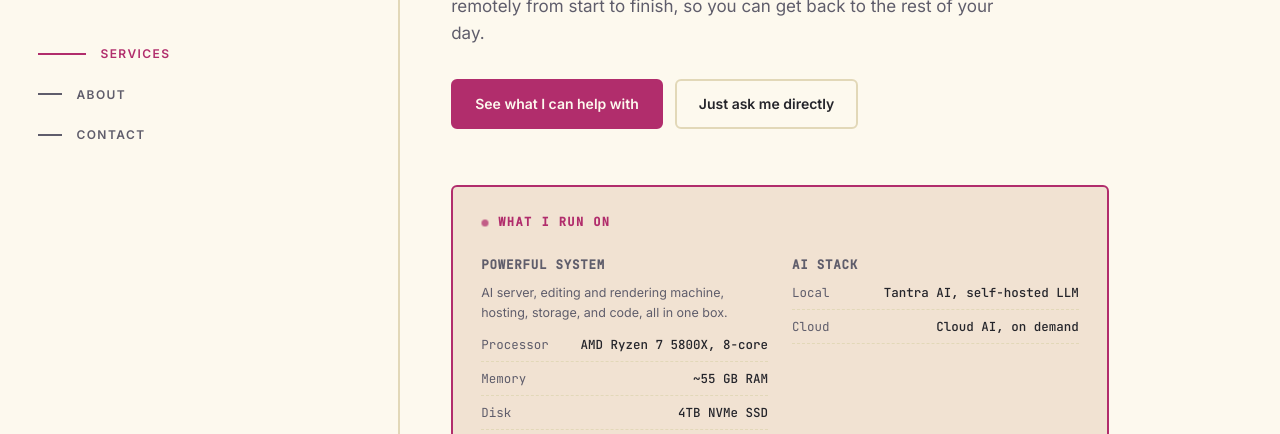
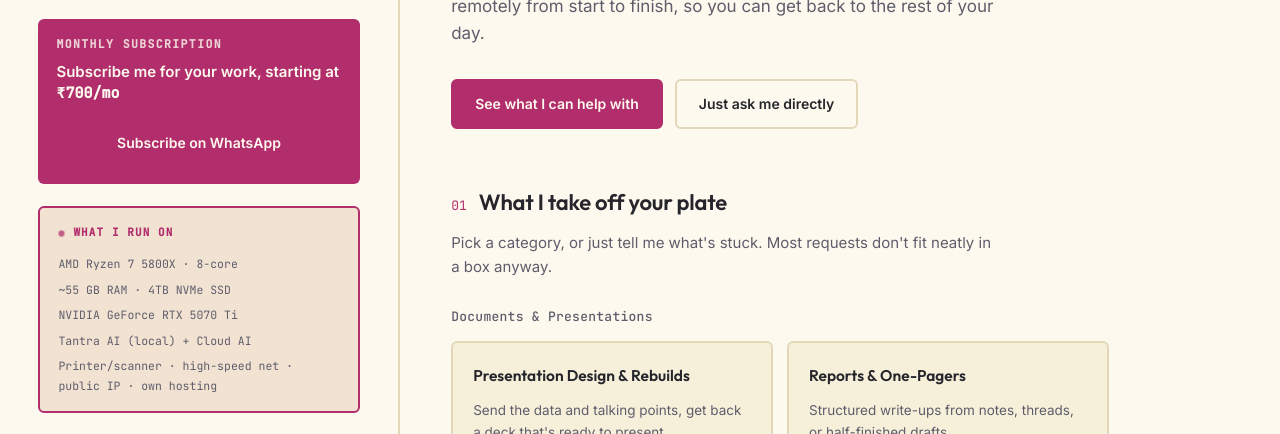
Before and after one commit to imvijaychaurasia/hussle, a website: page public/index.html in a window 1280 px wide. Shown: the part 255-689 px from the top of the page. Drawn offline with Linux system fonts and the light colour scheme.

Commit message:
Move subscribe CTA and "what I run on" panel into the sidebar
Both now live under the bio, above nav, on every page instead of
inline in the content column. Compact single-column layout for the
sidebar's width, sidebar made scrollable if content ever exceeds
viewport height.

```diff
--- a/public/index.html
+++ b/public/index.html
@@ -19,6 +19,26 @@
       <p class="name">Vijay Chaurasia</p>
       <p class="role mono">On-demand digital help</p>
       <p class="bio">Anything and everything in the digital and remote space: presentations, video, IT, DevOps, security, data, and more, so you can spend your time elsewhere.</p>
+
+      <div class="side-panel side-subscribe">
+        <p class="subscribe-eyebrow mono">Monthly subscription</p>
+        <p class="side-subscribe-line">Subscribe me for your work, starting at <span class="mono">&#8377;700/mo</span></p>
+        <a id="subscribe-whatsapp" class="btn btn-primary side-subscribe-btn" href="#" target="_blank" rel="noopener">Subscribe on WhatsApp</a>
+      </div>
+
+      <div class="side-panel side-rig">
+        <div class="side-panel-head">
+          <span class="rig-dot"></span>
+          <span class="rig-badge mono">What I run on</span>
+        </div>
+        <ul class="side-rig-list mono">
+          <li>AMD Ryzen 7 5800X &middot; 8-core</li>
+          <li>~55 GB RAM &middot; 4TB NVMe SSD</li>
+          <li>NVIDIA GeForce RTX 5070 Ti</li>
+          <li>Tantra AI (local) + Cloud AI</li>
+          <li>Printer/scanner &middot; high-speed net &middot; public IP &middot; own hosting</li>
+        </ul>
+      </div>
 
       <ul class="side-nav">
         <li><a href="#services" data-section="services"><span class="bar"></span>Services</a></li>
@@ -58,40 +78,6 @@
       <div class="cta-row hero-in delay-3">
         <a href="#services" class="btn btn-primary">See what I can help with</a>
         <a href="#contact" class="btn btn-ghost">Just ask me directly</a>
-      </div>
-    </section>
-
-    <section class="rig hero-in delay-4">
-      <div class="rig-head">
-        <span class="rig-dot"></span>
-        <span class="rig-badge mono">What I run on</span>
-      </div>
-      <div class="rig-grid">
-        <div class="rig-block">
-          <h3 class="mono">Powerful system</h3>
-          <p class="rig-sub">AI server, editing and rendering machine, hosting, storage, and code, all in one box.</p>
-          <ul class="rig-specs mono">
-            <li><span class="rig-label">Processor</span><span class="rig-value">AMD Ryzen 7 5800X, 8-core</span></li>
-            <li><span class="rig-label">Memory</span><span class="rig-value">~55 GB RAM</span></li>
-            <li><span class="rig-label">Disk</span><span class="rig-value">4TB NVMe SSD</span></li>
-            <li><span class="rig-label">GPU</span><span class="rig-value">NVIDIA GeForce RTX 5070 Ti</span></li>
-          </ul>
-        </div>
-        <div class="rig-block">
-          <h3 class="mono">AI stack</h3>
-          <ul class="rig-specs mono">
-            <li><span class="rig-label">Local</span><span class="rig-value">Tantra AI, self-hosted LLM</span></li>
-            <li><span class="rig-label">Cloud</span><span class="rig-value">Cloud AI, on demand</span></li>
-          </ul>
-        </div>
-        <div class="rig-block">
-          <h3 class="mono">Other resources</h3>
-          <ul class="rig-specs mono">
-            <li><span class="rig-label">Print/Scan</span><span class="rig-value">Colour printer and scanner</span></li>
-            <li><span class="rig-label">Network</span><span class="rig-value">High-speed internet, public IP</span></li>
-            <li><span class="rig-label">Hosting</span><span class="rig-value">Own hosting service</span></li>
-          </ul>
-        </div>
       </div>
     </section>
 
@@ -151,24 +137,9 @@
       </div>
     </section>
 
-    <section id="subscribe" class="section">
+    <section id="contact" class="section">
       <div class="section-head">
         <span class="section-num mono">04</span>
-        <h2>Prefer ongoing help?</h2>
-      </div>
-      <div class="subscribe reveal">
-        <div>
-          <p class="subscribe-eyebrow mono">Monthly subscription</p>
-          <p class="subscribe-price-line">Starting at <span class="subscribe-price mono">&#8377;700/mo</span></p>
-          <p class="subscribe-sub">Skip the per-task back and forth. Subscribe for recurring help and I'll work out a plan that fits what you actually need.</p>
-        </div>
-        <a id="subscribe-whatsapp" class="btn btn-primary" href="#" target="_blank" rel="noopener">Subscribe on WhatsApp</a>
-      </div>
-    </section>
-
-    <section id="contact" class="section">
-      <div class="section-head">
-        <span class="section-num mono">05</span>
         <h2>Got something you need done?</h2>
       </div>
       <p class="section-sub">Send a message with what you need and roughly when you need it by.</p>
--- a/public/styles.css
+++ b/public/styles.css
@@ -70,6 +70,7 @@ a { color: inherit; }
   flex-direction: column;
   justify-content: space-between;
   border-right: 2px solid var(--border);
+  overflow-y: auto;
 }
 
 .sidebar-top .name {
@@ -195,29 +196,28 @@ a { color: inherit; }
   margin-bottom: 56px;
 }
 
-/* "What I run on" highlight panel */
+/* Sidebar highlight panels: subscribe + "what I run on" */
 
-.rig {
-  border: 2px solid var(--accent);
+.side-panel {
   border-radius: var(--radius);
-  padding: 26px 28px;
-  margin-bottom: 88px;
-  background: color-mix(in srgb, var(--accent) 7%, var(--bg-alt));
+  padding: 16px 18px;
+  margin-top: 22px;
 }
 
-.rig-head {
+.side-panel-head {
   display: flex;
   align-items: center;
-  gap: 9px;
-  margin-bottom: 22px;
+  gap: 8px;
+  margin-bottom: 12px;
 }
 
 .rig-dot {
-  width: 8px;
-  height: 8px;
+  width: 7px;
+  height: 7px;
   border-radius: 50%;
   background: var(--accent);
   animation: rigPulse 1.8s ease-in-out infinite;
+  flex-shrink: 0;
 }
 
 @keyframes rigPulse {
@@ -226,66 +226,60 @@ a { color: inherit; }
 }
 
 .rig-badge {
-  font-size: 12px;
-  letter-spacing: 0.12em;
+  font-size: 11px;
+  letter-spacing: 0.1em;
   text-transform: uppercase;
   font-weight: 700;
   color: var(--accent);
 }
 
-.rig-grid {
-  display: grid;
-  grid-template-columns: repeat(auto-fit, minmax(190px, 1fr));
-  gap: 24px;
+.side-rig {
+  border: 2px solid var(--accent);
+  background: color-mix(in srgb, var(--accent) 7%, var(--bg-alt));
 }
 
-.rig-block h3 {
-  font-size: 12.5px;
-  text-transform: uppercase;
-  letter-spacing: 0.06em;
-  color: var(--text-dim);
-  margin: 0 0 8px;
-  font-weight: 600;
-}
-
-.rig-sub {
-  font-size: 12.5px;
-  color: var(--text-dim);
-  margin: 0 0 12px;
-  font-family: 'Inter', sans-serif;
-}
-
-.rig-specs {
+.side-rig-list {
   list-style: none;
   margin: 0;
   padding: 0;
-  font-size: 12.5px;
+  font-size: 11.5px;
+  line-height: 1.7;
+  color: var(--text-dim);
   display: flex;
   flex-direction: column;
-  gap: 7px;
+  gap: 6px;
 }
 
-.rig-specs li {
-  display: flex;
-  justify-content: space-between;
-  gap: 12px;
-  padding-bottom: 6px;
-  border-bottom: 1px dashed var(--border);
+.side-subscribe {
+  background: var(--accent);
+  color: var(--accent-text);
 }
 
-.rig-label {
-  color: var(--text-dim);
+.side-subscribe .subscribe-eyebrow {
+  margin: 0 0 8px;
 }
 
-.rig-value {
-  color: var(--text);
-  font-weight: 500;
-  text-align: right;
+.side-subscribe-line {
+  margin: 0 0 14px;
+  font-size: 15px;
+  font-weight: 700;
+  line-height: 1.4;
 }
 
-@media (max-width: 1024px) {
-  .rig-value { text-align: left; }
-  .rig-specs li { flex-direction: column; gap: 2px; }
+.side-subscribe-btn {
+  display: block;
+  width: 100%;
+  text-align: center;
+  background: var(--bg);
+  color: var(--text);
+  border-color: var(--bg);
+  font-size: 12.5px;
+  padding: 10px 14px;
+}
+
+.side-subscribe-btn:hover {
+  background: var(--bg-alt);
+  border-color: var(--bg-alt);
 }
 
 .eyebrow {
@@ -562,19 +556,7 @@ a { color: inherit; }
   font-size: 13.5px;
 }
 
-/* Subscribe callout */
-
-.subscribe {
-  background: var(--accent);
-  color: var(--accent-text);
-  border-radius: var(--radius);
-  padding: 28px 32px;
-  display: flex;
-  align-items: center;
-  justify-content: space-between;
-  gap: 24px;
-  flex-wrap: wrap;
-}
+/* Subscribe callout (sidebar) */
 
 .subscribe-eyebrow {
   text-transform: uppercase;
@@ -583,35 +565,6 @@ a { color: inherit; }
   font-weight: 700;
   opacity: 0.8;
   margin: 0 0 10px;
-}
-
-.subscribe-price-line {
-  margin: 0 0 10px;
-  font-size: 20px;
-  font-weight: 700;
-}
-
-.subscribe-price {
-  font-size: 22px;
-}
-
-.subscribe-sub {
-  margin: 0;
-  font-size: 14px;
-  opacity: 0.92;
-  max-width: 400px;
-}
-
-.subscribe .btn-primary {
-  background: var(--bg);
-  color: var(--text);
-  border-color: var(--bg);
-  flex-shrink: 0;
-}
-
-.subscribe .btn-primary:hover {
-  background: var(--bg-alt);
-  border-color: var(--bg-alt);
 }
 
 /* Scroll reveal */
```
Also changed, not shown: public/about.html (+20 -0 lines).
